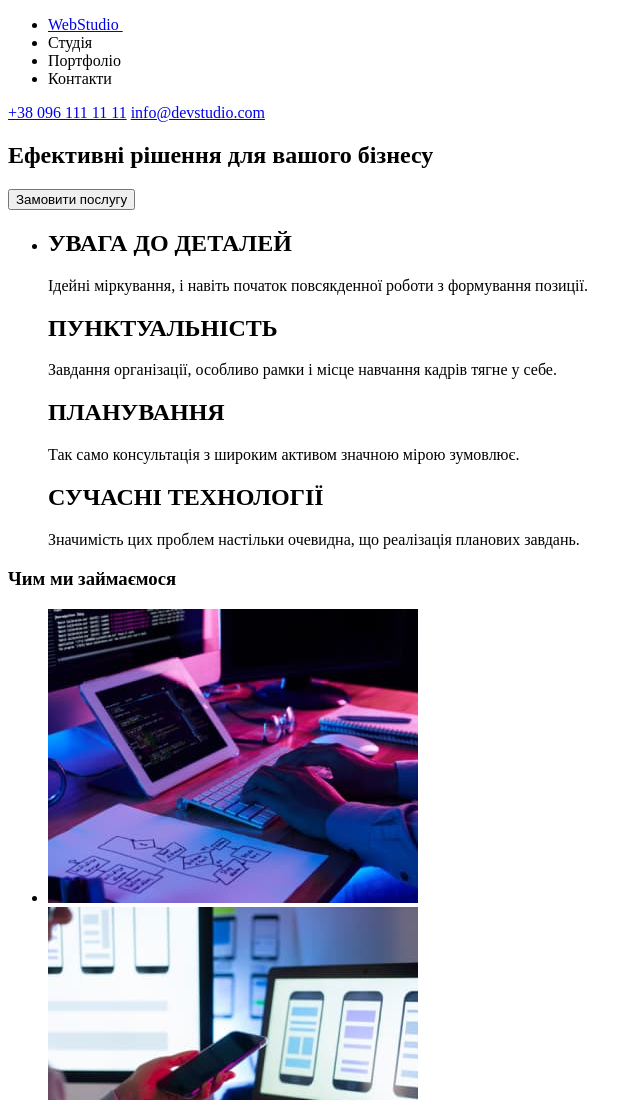
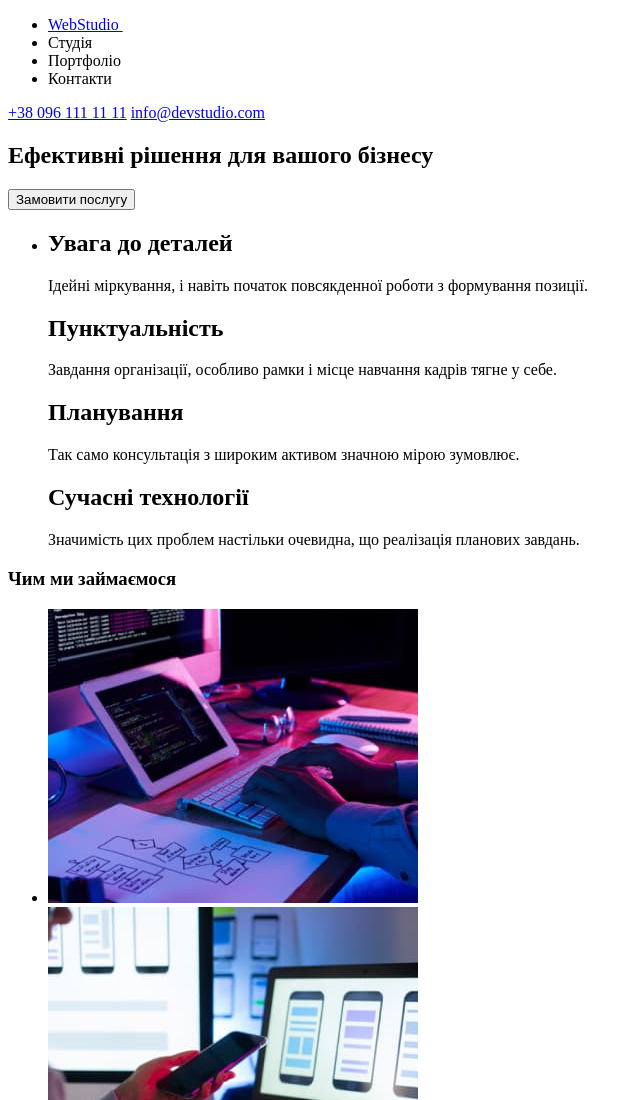
Before and after one commit to Nicolai2022/goit-markup-hw-01, a plain HTML site: page index.html in a window 1280 px wide. Shown: the top 1100 px of the page, without its empty margins (0-640 px from the left). Drawn offline with Linux system fonts and the light colour scheme.

Commit message:
Correction to the DZ

```diff
--- a/index.html
+++ b/index.html
@@ -33,21 +33,21 @@
       <section>
         <ul>
           <li>
-            <h2>УВАГА ДО ДЕТАЛЕЙ</h2>
+            <h2>Увага до деталей</h2>
             <p>
               Ідейні міркування, і навіть початок повсякденної роботи з
               формування позиції.
             </p>
-            <h2>ПУНКТУАЛЬНІСТЬ</h2>
+            <h2>Пунктуальність</h2>
             <p>
               Завдання організації, особливо рамки і місце навчання кадрів тягне
               у себе.
             </p>
-            <h2>ПЛАНУВАННЯ</h2>
+            <h2>Планування</h2>
             <p>
               Так само консультація з широким активом значною мірою зумовлює.
             </p>
-            <h2>СУЧАСНІ ТЕХНОЛОГІЇ</h2>
+            <h2>Сучасні технології</h2>
             <p>
               Значимість цих проблем настільки очевидна, що реалізація планових
               завдань.
```
Also changed, not shown: images/teamcard1.jpg, images/teamcard2.jpg, images/teamcard3.jpg, images/teamcard4.jpg.
